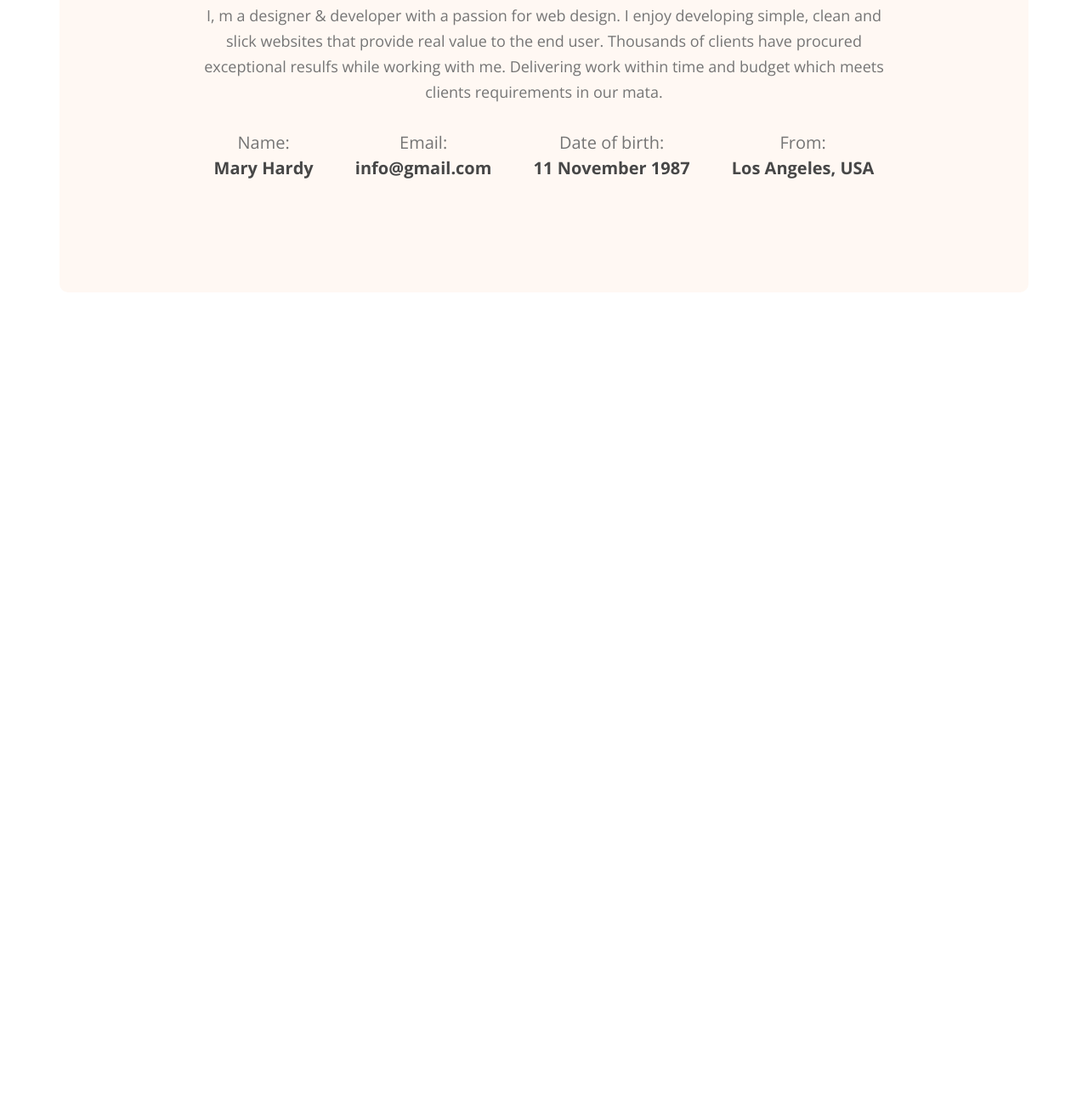
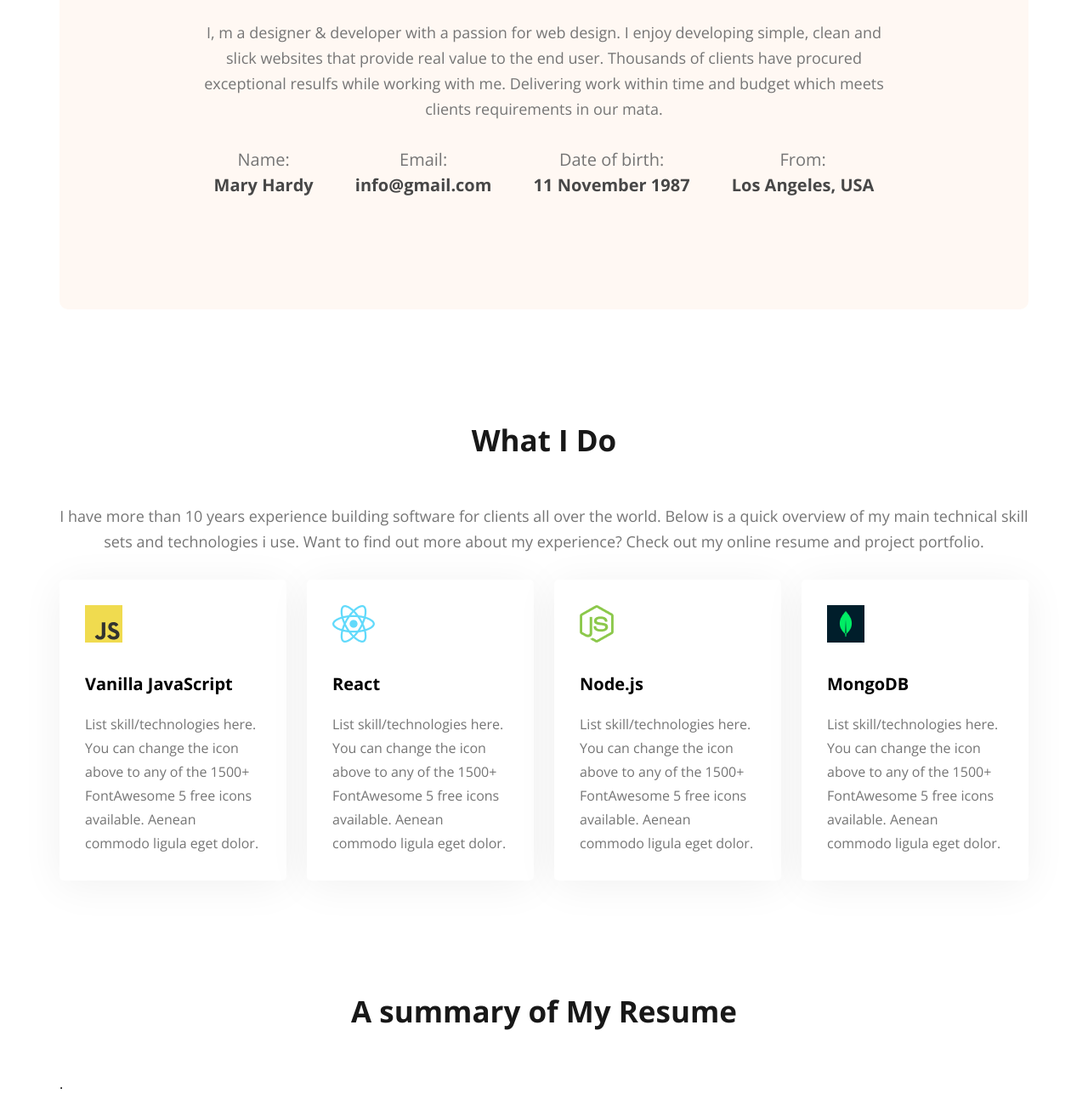
Before and after one commit to Robin2079/Module-5-Portfolio, a plain HTML site: page index.html in a window 1280 px wide. Shown: the part 1125-2411 px from the top of the page at 85% size. Before the commit the page ends 1469 px from the top, so only its background shows below. Drawn offline with nearby package versions, Linux system fonts and the light colour scheme.

Commit message:
added skill section

```diff
--- a/Styles/portfolio.css
+++ b/Styles/portfolio.css
@@ -88,13 +88,14 @@ main {
     margin: 0 auto;
 }
 
-
+section {
+    margin-top: 130px;
+}
 
 /* About Section Start */
 .about {
     background-color: #FFF8F3;
     padding: 131px 157px;
-    margin-top: 130px;
     border-radius: 10px;
 }
 
@@ -104,7 +105,7 @@ main {
     line-height: 48px;
     text-align: center;
     color: #181818;
-    margin-bottom: 30px;
+    margin-bottom: 50px;
 }
 
 .section-description {
@@ -136,3 +137,34 @@ main {
     color: #474747;
     text-align: center;
 }
+
+/* What I Do Section */
+.skill-container {
+    display: flex;
+    gap: 24px;
+}
+
+.skill {
+    padding: 30px;
+    background: #FFFFFF;
+    box-shadow: 0px 6px 50px rgba(0, 0, 0, 0.06);
+    border-radius: 5px;
+}
+
+.skill-title {
+    font-weight: 700;
+    font-size: 20px;
+    line-height: 27px;
+    margin-top: 30px;
+    margin-bottom: 20px;
+}
+
+.skill-decription {
+    font-weight: 400;
+    font-size: 16px;
+    line-height: 28px;
+    color: #757575;
+}
+
+
+/* Resume Section Style */
--- a/index.html
+++ b/index.html
@@ -22,7 +22,7 @@
                 <li><button class="btn-primary">Hire Me</button></li>
             </ul>
         </nav>
-        <!-- Header Banner -->
+        <!-- Header Banner Start -->
         <div class="banner">
             <div class="col1">
                 <h3 class="banner-subtitle">Hi, I am</h3>
@@ -34,6 +34,7 @@
         </div>
     </header>
     <main>
+        <!-- About Section Start -->
         <section class="about">
             <h3 class="section-title">About Me</h3>
             <p class="section-description">I, m a designer & developer with a passion for web design. I enjoy developing simple, clean and slick websites that provide real value to the end user. Thousands of clients have procured exceptional resulfs while working with me. Delivering work within time and budget which meets clients requirements in our mata.</p>
@@ -54,8 +55,41 @@
                     <p class="info-title">From:</p>
                     <p class="info-description">Los Angeles, USA</p>
                 </div>
+            </div>
+        </section>
 
+        <!-- What I Do Section Start-->
+        <section class="what-i-do">
+            <h3 class="section-title">What I Do</h3>
+            <p class="section-description">I have more than 10 years experience building software for clients all over the world. Below is a quick overview of my main technical skill sets and technologies i use. Want to find out more about my experience? Check out my online resume and project portfolio.</p>
+            <div class="skill-container">
+                <div class="skill">
+                    <img src="images/icons/js.png" alt="">
+                    <p class="skill-title">Vanilla JavaScript</p>
+                    <p class="skill-decription">List skill/technologies here. You can change the icon above to any of the 1500+ FontAwesome 5 free icons available. Aenean commodo ligula eget dolor.</p>
+                </div>
+                <div class="skill">
+                    <img src="images/icons/react.png" alt="">
+                    <p class="skill-title">React</p>
+                    <p class="skill-decription">List skill/technologies here. You can change the icon above to any of the 1500+ FontAwesome 5 free icons available. Aenean commodo ligula eget dolor.</p>
+                </div>
+                <div class="skill">
+                    <img src="images/icons/nodejs.png" alt="">
+                    <p class="skill-title">Node.js</p>
+                    <p class="skill-decription">List skill/technologies here. You can change the icon above to any of the 1500+ FontAwesome 5 free icons available. Aenean commodo ligula eget dolor.</p>
+                </div>
+                <div class="skill">
+                    <img src="images/icons/mongo.png" alt="">
+                    <p class="skill-title">MongoDB</p>
+                    <p class="skill-decription">List skill/technologies here. You can change the icon above to any of the 1500+ FontAwesome 5 free icons available. Aenean commodo ligula eget dolor.</p>
+                </div>
             </div>
+        </section>
+
+        <!-- Resume Section Start -->
+        <section class="resume">
+            <h3 class="section-title">A summary of My Resume</h3>
+            .
         </section>
     </main>
     <footer>
```
